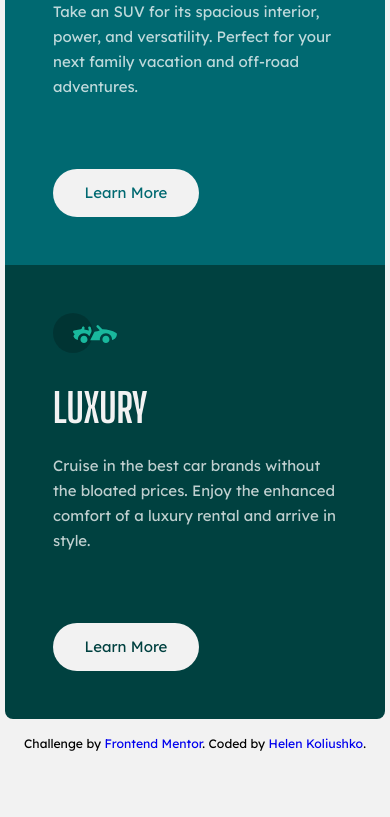
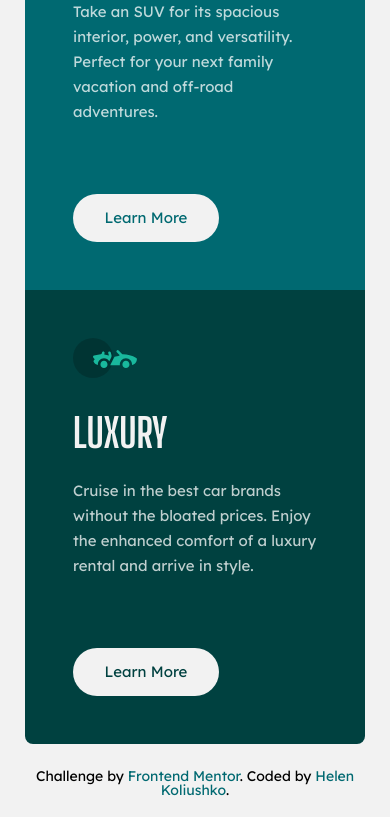
Before and after one commit to elprok/html-css, a plain HTML site: page 3-column/3-column.html in a window 390 px wide. Shown: the part 648-1465 px from the top of the page. Before the commit the page ends 1412 px from the top, so only its background shows below. Drawn offline with Linux system fonts and the light colour scheme.

Commit message:
changed h1 sr-only, body margin

```diff
--- a/3-column/3-column-style.css
+++ b/3-column/3-column-style.css
@@ -17,13 +17,14 @@ body {
     display: flex;
     flex-direction: row;
     max-width: 950px;
+    flex: 0 0 auto;
     }
 
 .card__row {
     padding: 48px;
     display: flex;
     flex-direction: column;
-    flex: 0 0 33.333%;
+    flex: 0 1 33.333%;
     }
 
 .card__row img {
@@ -97,10 +98,17 @@ body {
     color: #004140;
     }
 
-footer{
-text-align: center;
-    padding: 1rem;
-    font-size: 0.875rem;
+.footer{
+    text-align: center;
+    padding: 20px;
+    }
+
+.footer a{
+    color: #006971;
+    }
+
+.footer a:hover{
+    color: #E28625;
     }
 
 
@@ -110,6 +118,7 @@ text-align: center;
         flex-direction: column;
         flex: 0 0 auto;
         padding: 5px;
+        max-width: 350px;
         }
 
     .card__text{
```
